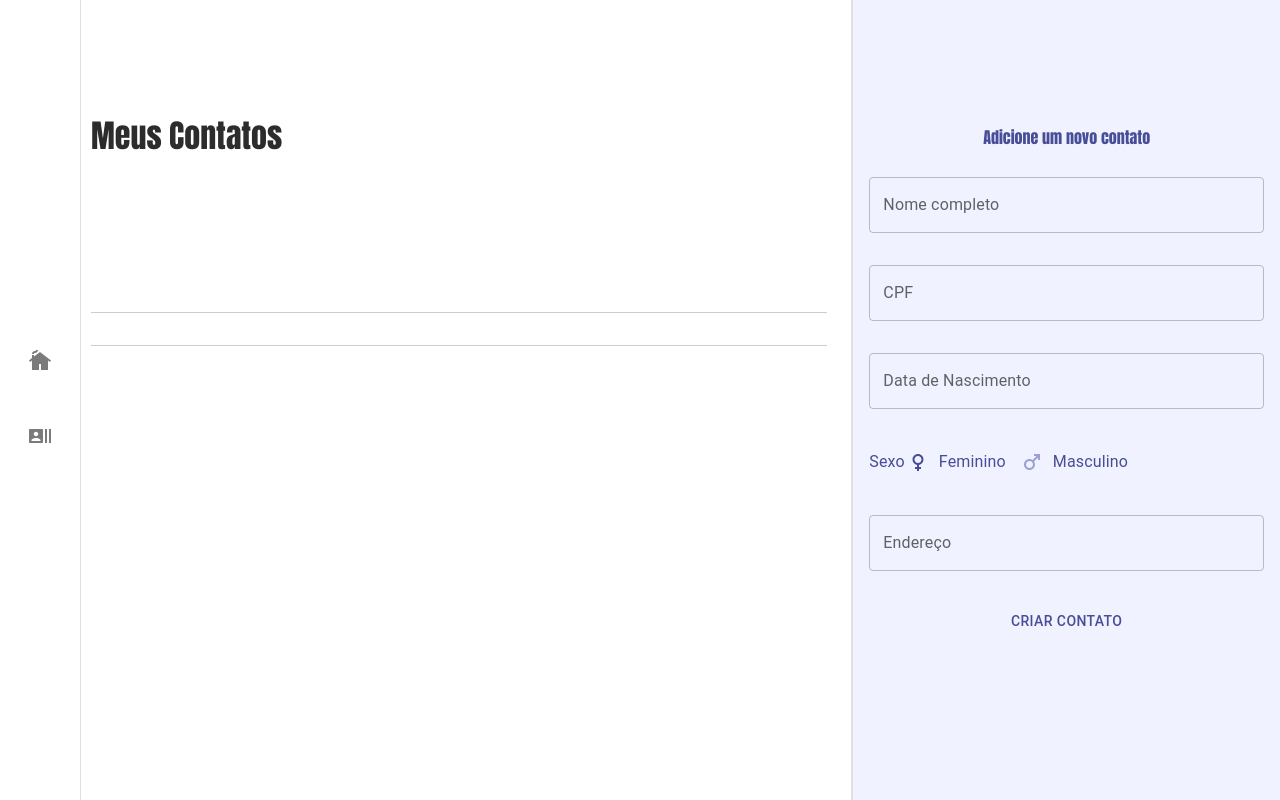
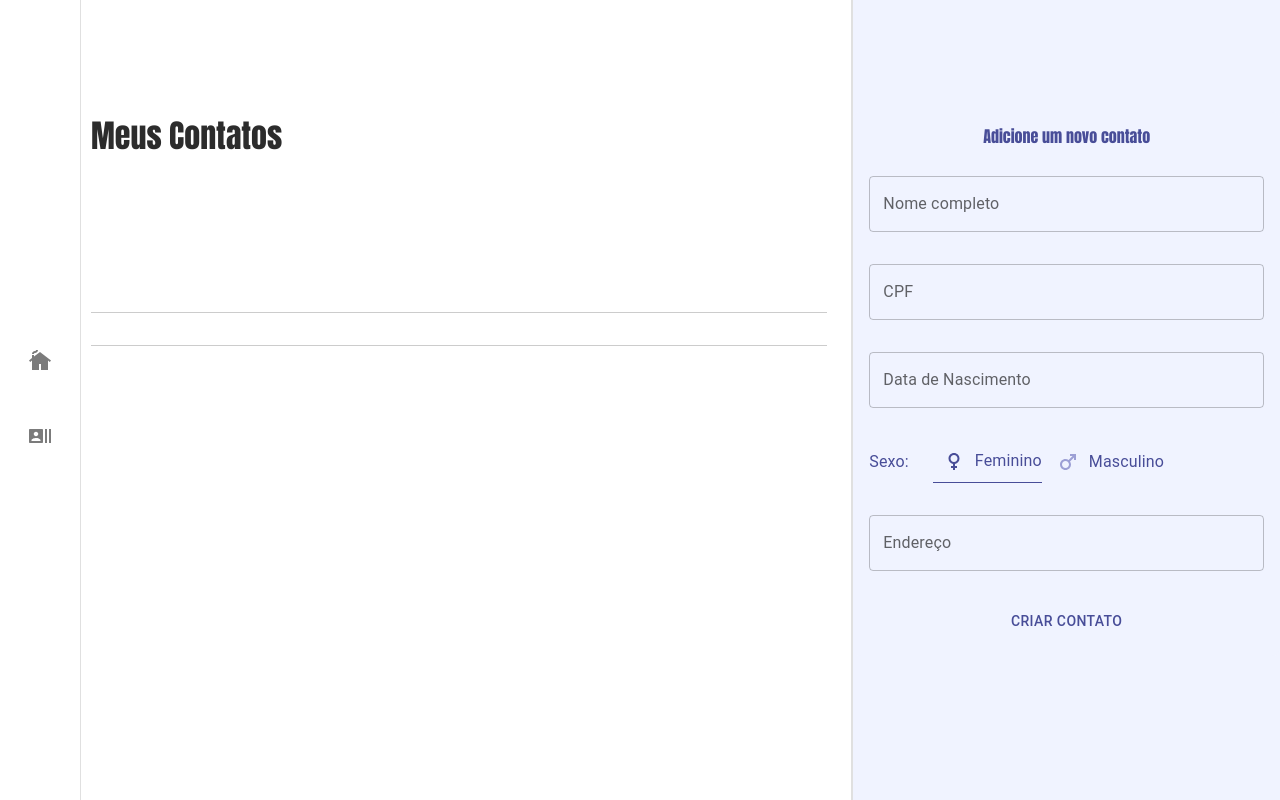
Before and after one commit to MatheusAraripe/cadastro-usuario, a React (Vite) app: page /contacts in a window 1280 px wide. Built offline with nearby package versions, Linux system fonts and the light colour scheme.

Commit message:
feat: melhorando a indicação de do sexo escolhido

```diff
--- a/src/components/form/ContactForm.jsx
+++ b/src/components/form/ContactForm.jsx
@@ -69,8 +69,8 @@ function ContactForm({setMyContacts, setAlert}) {
                 <Grid item xs={12}>
                     <InputDate name={'date'} control={control} value={null} label={'Data de Nascimento'} error={!!errors.date} helperText={errors.date?.message} />
                 </Grid>
-                <Grid xs={12}  item display={'flex'}  justifyContent={'start'} alignItems={'center'}>
-                    <FormLabel id="genderLable" sx={{color: 'purple.dark', marginRight: '3px'}} color='secondary'>Sexo</FormLabel>
+                <Grid xs={12}  item display={'flex'} justifyContent={'start'} alignItems={'center'}>
+                    <FormLabel id="genderLable" sx={{color: 'purple.dark', marginRight: '35px'}}>Sexo: </FormLabel>
                     <InputRatio name={'gender'} value={"Feminino"} control={control} error={!!errors.gender} helperText={errors.gender?.message}/>
                 </Grid>
                 <Grid item xs={12} sm={12}>
--- a/src/components/form/InputRatio.jsx
+++ b/src/components/form/InputRatio.jsx
@@ -1,10 +1,15 @@
-import React from 'react'
+import React, { useState } from 'react'
 import { Controller } from 'react-hook-form'
 import { Radio, RadioGroup, FormControlLabel } from '@mui/material'
 import MaleIcon from '@mui/icons-material/Male';
 import FemaleIcon from '@mui/icons-material/Female';
 
 function InputRatio({name, value, control,error, helperText}) {
+
+  const [selected, setSelected] = useState("Feminino")
+  const handleSelect = (e) => {
+    setSelected(e.target.value)
+  }
   return (
     <Controller
     name={name}
@@ -21,12 +26,19 @@ function InputRatio({name, value, control,error, helperText}) {
         >
             <FormControlLabel
             value="Feminino"
-            control={<Radio disableRipple icon={<FemaleIcon sx={{color: 'purple.text'}}/>} checkedIcon={<FemaleIcon color='secondary'/>}/>}
-            label="Feminino" />
+            control={<Radio icon={<FemaleIcon sx={{color: 'purple.text'}}/>} checkedIcon={<FemaleIcon color='secondary'/>}/>}
+            label="Feminino"
+            onClick={handleSelect}
+            sx={selected === 'Feminino' && {borderBottom: '1px solid'}}
+            />
+
             <FormControlLabel
             value="Masculino"
-            control={<Radio disableRipple icon={<MaleIcon sx={{color: 'purple.text'}}/>} checkedIcon={<MaleIcon color='secondary'/>}/>}
-            label="Masculino" />
+            control={<Radio icon={<MaleIcon sx={{color: 'purple.text'}}/>} checkedIcon={<MaleIcon color='secondary'/>}/>}
+            label="Masculino"
+            onClick={handleSelect}
+            sx={selected === 'Masculino' && {borderBottom: '1px solid'}}
+            />
         </RadioGroup>
     )}
     />
```
